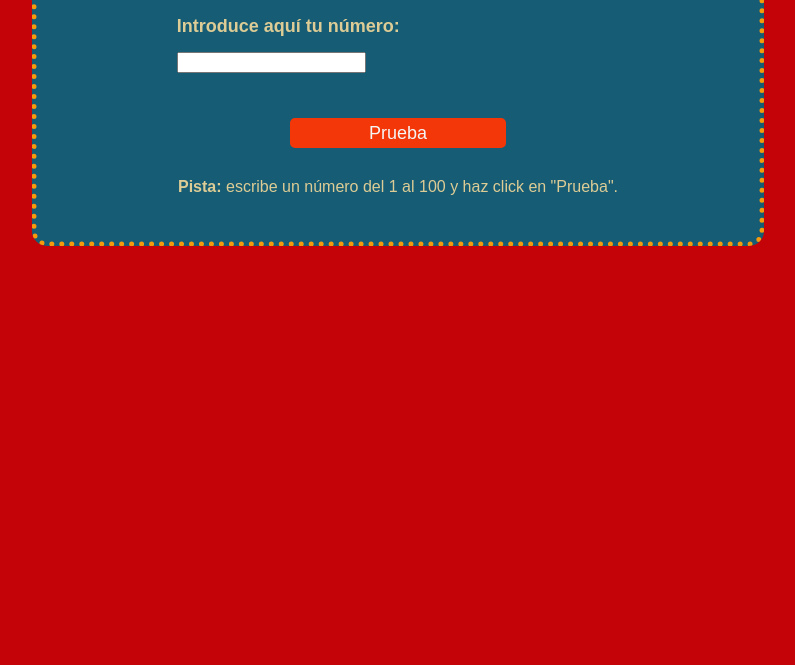
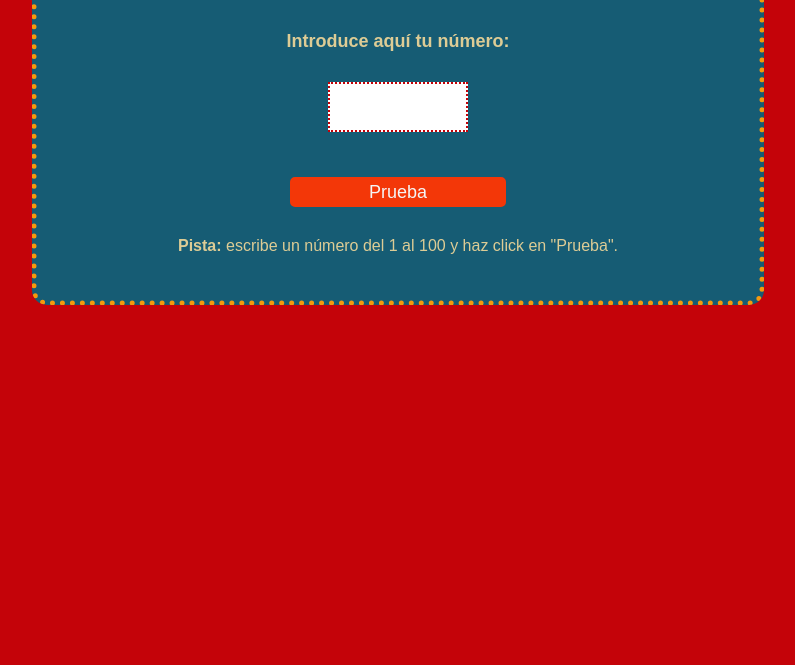
Before and after one commit to 2y2son4/guess-the-number-game, a plain HTML site: page index.html in a window 1280 px wide. Shown: the part 135-800 px from the top of the page, without its empty margins (242-1037 px from the left). Drawn offline with Linux system fonts and the light colour scheme; a web font is replaced by a local one.

Commit message:
Add styles

```diff
--- a/index.html
+++ b/index.html
@@ -13,7 +13,7 @@
 		<div class="main">
 			<h1 class="title">🎪 ¡Adivina el número! 🎪</h1>
 
-			<form action="">
+			<form class="form" action="">
 				<label for="guessNumber" class="label">Introduce aquí tu número:</label>
                 <input id="guessNumber" type="number" class="js-input-number input" />
             </form>
--- a/styles/main.css
+++ b/styles/main.css
@@ -33,13 +33,21 @@
     font-size: 48px;
 }
 
+.form {
+    display: flex;
+    flex-direction: column;
+    align-items: center;
+}
 .label {
     font-size: 18px;
     font-weight: bold;
 }
 .input {
     width: 40%;
+    height: 50px;
+    font-size: 24px;
     color: #C40309;
+    border: 2px  #C40309 dotted;
 }
 
 .btn {
```
